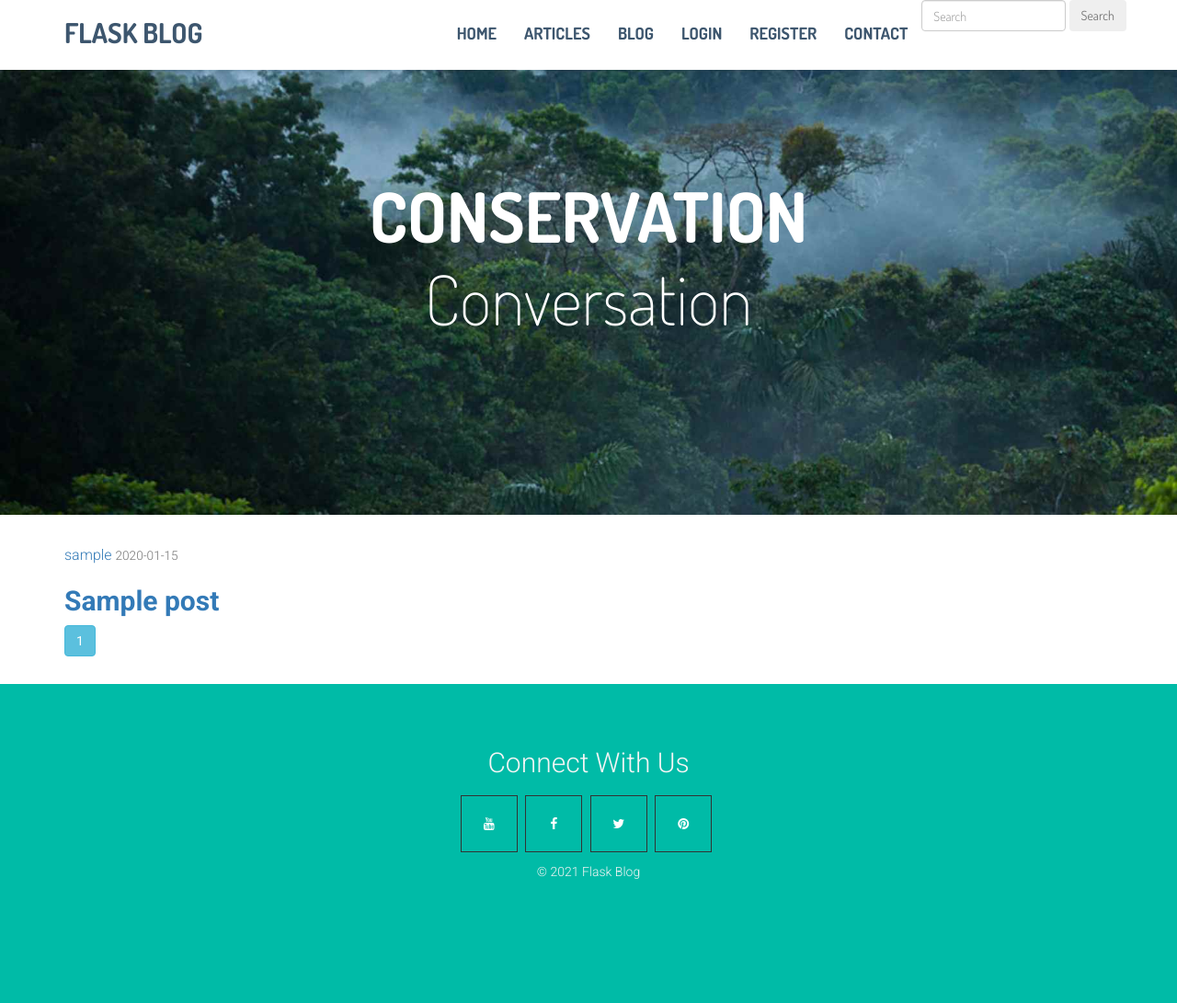
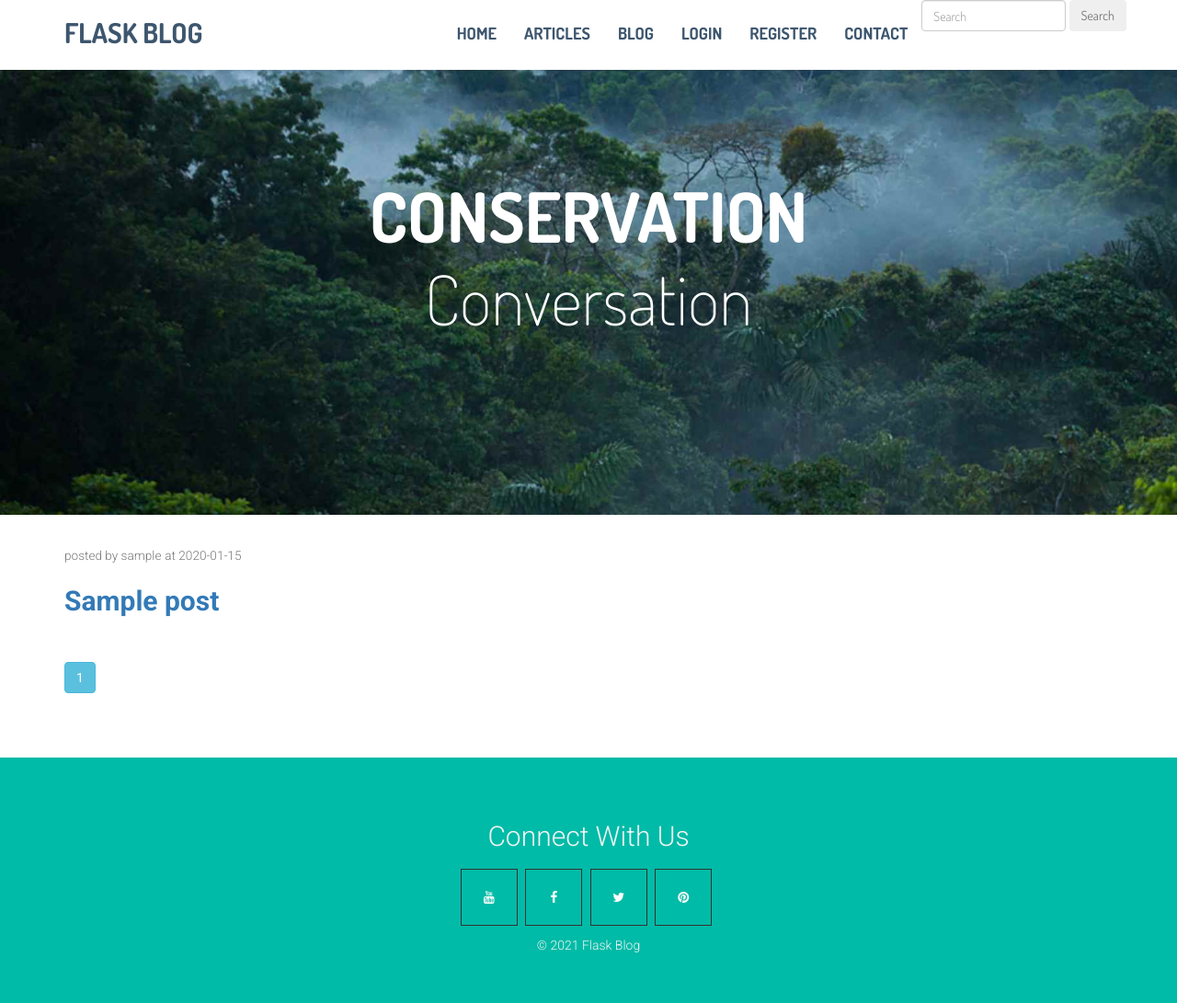
Before and after one commit to MissGrace-93/Sky_GiT_Final_Project, a Flask app: page /blog_archive in a window 1280 px wide. Shown: the whole page at 92% size. Before the commit the page ends 956 px from the top, so only its background shows below. Run offline with Flask 2, Linux system fonts and the light colour scheme; tables that the repository leaves empty hold one stand-in row (values such as "Sample post"); some libraries are stand-ins or nearby versions.

Commit message:
Added padding to go back button & pagination, changed posted by user text

```diff
--- a/flaskblog/templates/blog_archive.html
+++ b/flaskblog/templates/blog_archive.html
@@ -5,14 +5,19 @@
         <article class="media content-section">
           <div class="media-body">
             <div class="article-metadata">
-              <a class="mr-2" href="#">{{ post.author.username }}</a>
-              <small class="text-muted">{{ post.date_posted.strftime('%Y-%m-%d') }}</small>
+                <small class="text-muted">posted by {{ post.author.username }}</small>
+              <small class="text-muted"> at {{ post.date_posted.strftime('%Y-%m-%d') }}</small>
             </div>
             <h2><a class="article-title" href="{{ url_for('post', post_id=post.id) }}">{{ post.title }}</a></h2>
 <!--            <p class="article-content">{{ post.content }}</p>-->
           </div>
         </article>
     {% endfor %}
+
+    <div
+    style="padding-top:20px; padding-bottom:20px">
+</div>
+
     {% for page_num in posts.iter_pages(left_edge=1, right_edge=1, left_current=1, right_current=2) %}
       {% if page_num %}
         {% if posts.page == page_num %}
@@ -24,4 +29,11 @@
         ...
       {% endif %}
     {% endfor %}
+</div>
+
+<div
+    style="padding-top:20px; padding-bottom:20px">
+</div>
+
+
 {% endblock content %}
```
